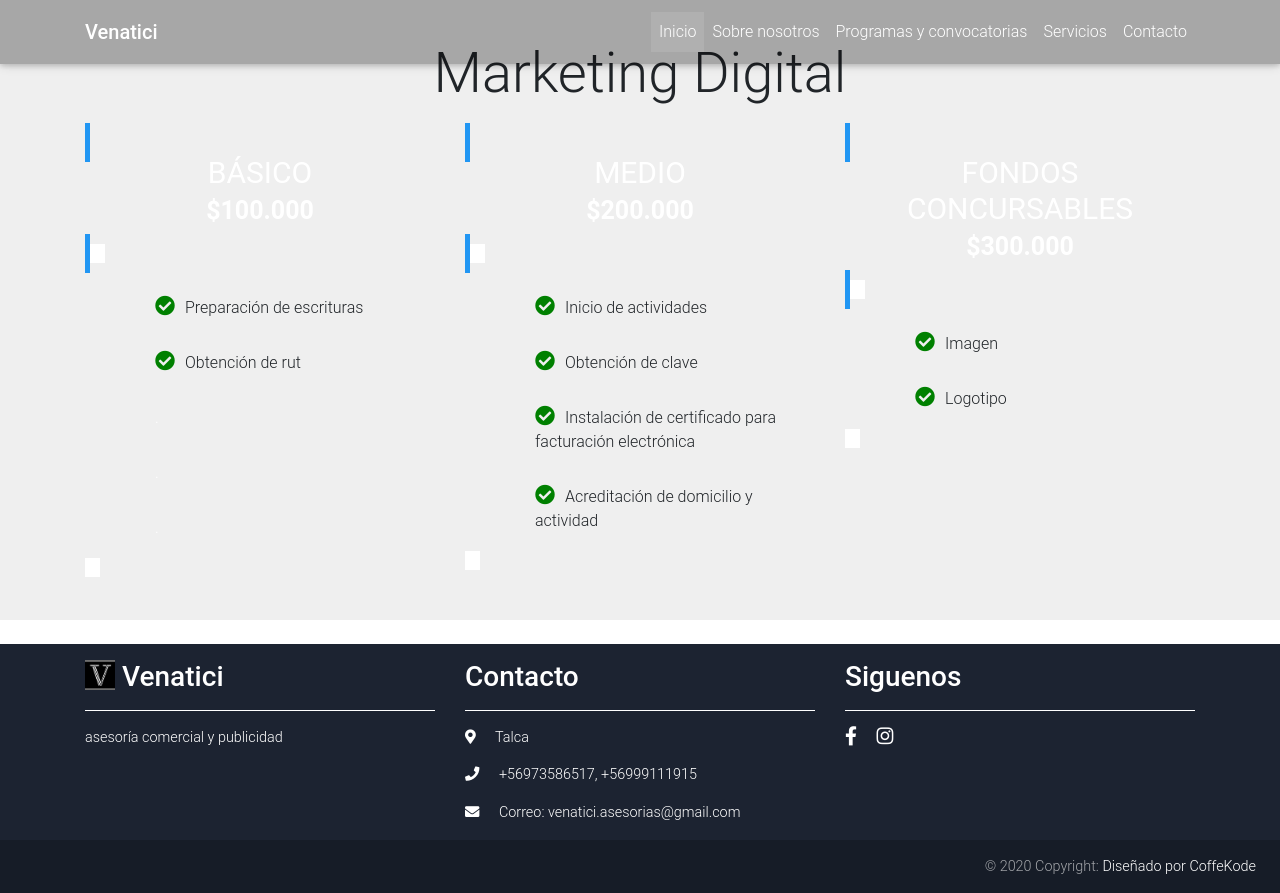
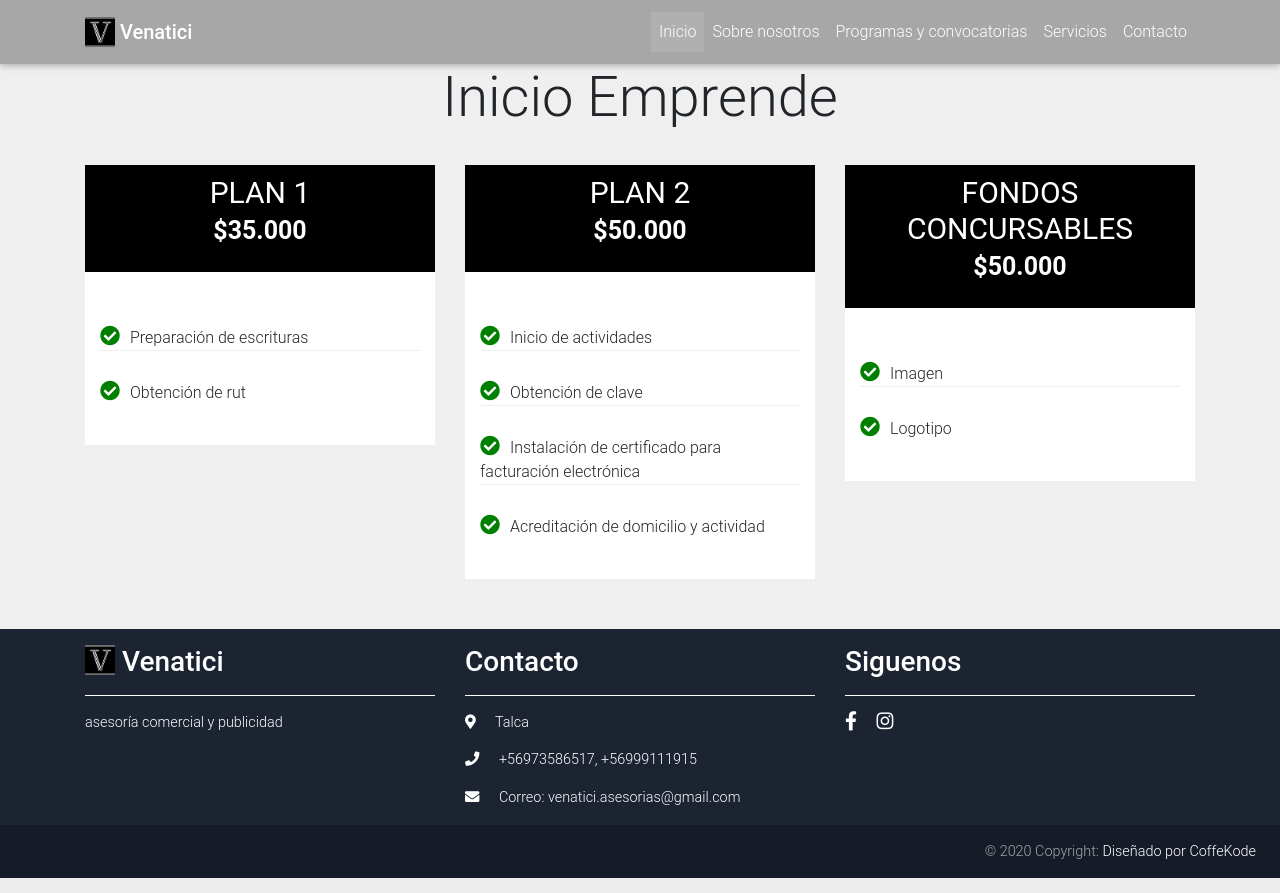
Before and after one commit to Coffee-Kode/Venatici-website, a CodeIgniter app: page /venatici-website/emprende in a window 1280 px wide. Run offline with CodeIgniter, Linux system fonts and the light colour scheme; data that the repository does not hold is empty.

Commit message:
change desing of service template

```diff
--- a/application/views/website/emprende.php
+++ b/application/views/website/emprende.php
@@ -1,24 +1,22 @@
 
 <section id="price">
   <div class="container">
-    <h2 class="display-4 text-center mb-4">Marketing Digital</h2>
+    <h2 class="h2 display-4 text-center pt-4 mb-4">Inicio Emprende</h2>
     <div class="row">
 
       <!-- Start Card-->
       <div class="col-md-4">
         <div class="single-price">
           <div class="price-head">
-            <h3>Básico</h3>
-            <p>$100.000 <!--<pan>anual</span>--></p>
+            <h3>Plan 1</h3>
+            <p>$35.000 <!--<pan>anual</span>--></p>
           </div>
 
           <div class="price-content">
             <ul>
               <li><i class="fa fa-check-circle"></i>Preparación de escrituras</li>
               <li><i class="fa fa-check-circle"></i>Obtención de rut</li>
-              <li class="text-white">.</li>
-              <li class="text-white">.</li>
-              <li class="text-white">.</li>
+
             </ul>
           </div>
         </div>
@@ -29,8 +27,8 @@
       <div class="col-md-4">
         <div class="single-price">
           <div class="price-head">
-            <h3>Medio</h3>
-            <p>$200.000 <!--<pan>anual</span>--></p>
+            <h3>Plan 2</h3>
+            <p>$50.000 <!--<pan>anual</span>--></p>
           </div>
 
           <div class="price-content">
@@ -50,7 +48,7 @@
         <div class="single-price">
           <div class="price-head">
             <h3>Fondos concursables</h3>
-            <p>$300.000 <!--<pan>anual</span>--></p>
+            <p>$50.000<!--<pan>anual</span>--></p>
           </div>
 
           <div class="price-content">
--- a/application/views/website/footer.php
+++ b/application/views/website/footer.php
@@ -1,5 +1,5 @@
 <!--Footer-->
-<footer id="section-contact" class="page-footer font-small mt-4 wow fadeIn pt-3">
+<footer id="section-contact" class="page-footer font-small wow fadeIn pt-3">
 
   <!-- Start Contact-->
   <div class="container">
@@ -38,13 +38,12 @@
   <!--Copyright-->
   <div class="footer-copyright py-3 text-right pr-4">
     © 2020 Copyright:
-    <a href="https://mdbootstrap.com/education/bootstrap/" target="_blank"> Diseñado por CoffeKode </a>
+    <a href="https://coffeekode.cl/" target="_blank"> Diseñado por CoffeKode </a>
   </div>
   <!--/.Copyright-->
 
 </footer>
 <!--/.Footer-->
-
 
 
 <!-- jQuery -->
@@ -59,6 +58,8 @@
 <script type="text/javascript" src="assets/js/effect-navbar.js"></script>
 
 <script type="text/javascript" src="assets/js/transition.js"></script>
+
+<script type="text/javascript" src="assets/js/autoadmin.js"></script>
 <!-- Your custom scripts (optional) -->
 <script type="text/javascript"></script>
 
--- a/application/views/website/header.php
+++ b/application/views/website/header.php
@@ -75,8 +75,10 @@
 
       <!-- Brand -->
       <a class="navbar-brand" href="#home" target="_blank">
+      <img src="assets/images/favicon.png" height="30" class="d-inline-block align-top" alt="mdb logo">
         <strong>Venatici</strong>
       </a>
+
 
       <!-- Collapse -->
       <button class="navbar-toggler" type="button" data-toggle="collapse" data-target="#navbarSupportedContent"
--- a/application/views/website/marketing.php
+++ b/application/views/website/marketing.php
@@ -1,6 +1,5 @@
-<section id="price">
-  <div class="container">
-    <h2 class="display-4 text-center mb-4">Marketing Digital</h2>
+ <div class="container">
+    <h2 class="h2 display-4 text-center pt-4 mb-4">Marketing Digital</h2>
     <div class="row">
 
       <!-- Start Card-->
@@ -74,4 +73,3 @@
 
     </div>
   </div>
-</section>
--- a/assets/css/marketing.css
+++ b/assets/css/marketing.css
@@ -5,8 +5,7 @@
 
 .single-price{
     margin:10px auto;
-    display: inline;
-
+    display: block;
     background-color: #fff;
     transition: 0.5s;
 }
@@ -14,10 +13,10 @@
 .single-price:hover{
     box-shadow: 0 2px 20px #333;
 }
+
 .price-head{
-    background-color: #2196f3;
-    display: inline;
-
+    background-color: black;
+    display: block;
     padding: 10px 5px;
     text-align: center;
 }
@@ -35,24 +34,29 @@
     font-weight: bold;
     line-height: 30px;
 }
+
 #price span{
     font-size: 15px;
 }
 .price-content{
     display:inline;
-    padding: 0 15px;
-
+    padding: 0px 15px 0px 15px
+}
+ul{
+    padding-left: inherit;
+    padding-right: inherit;
 }
 
 
 .price-content ul li{
     border-bottom: 1px solid #efefef;
-    padding-left: 0%;
     list-style: none;
     list-style-type: none;
     padding-top: 30px;
-    padding-left: 30px;
+    padding-right: 15px;
+
 }
+
 ul li:last-child{
     border: none;
 }
```
Also changed, not shown: application/views/website/develop_web.php (+5 -9 lines), application/views/website/home.php (+11 -11 lines).
